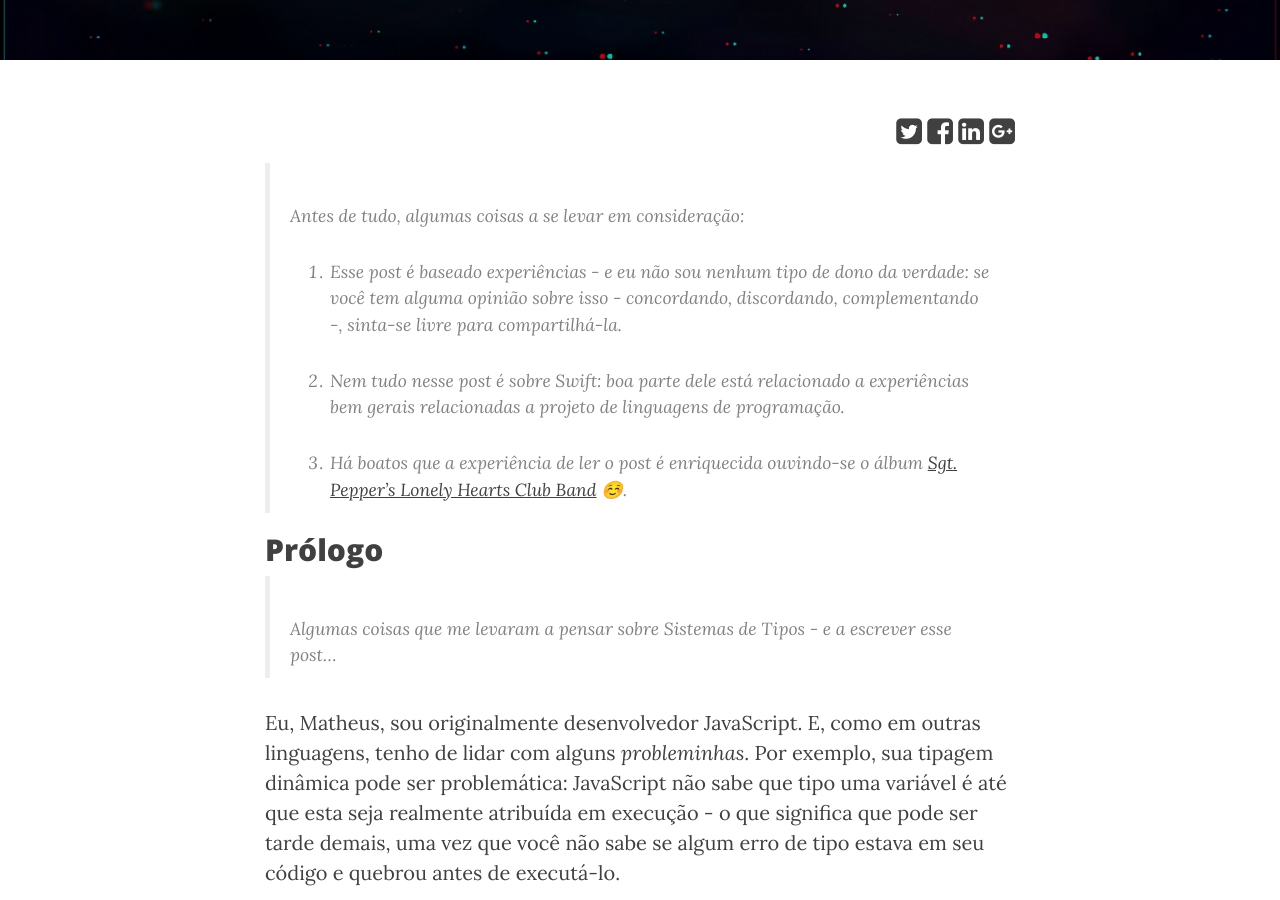
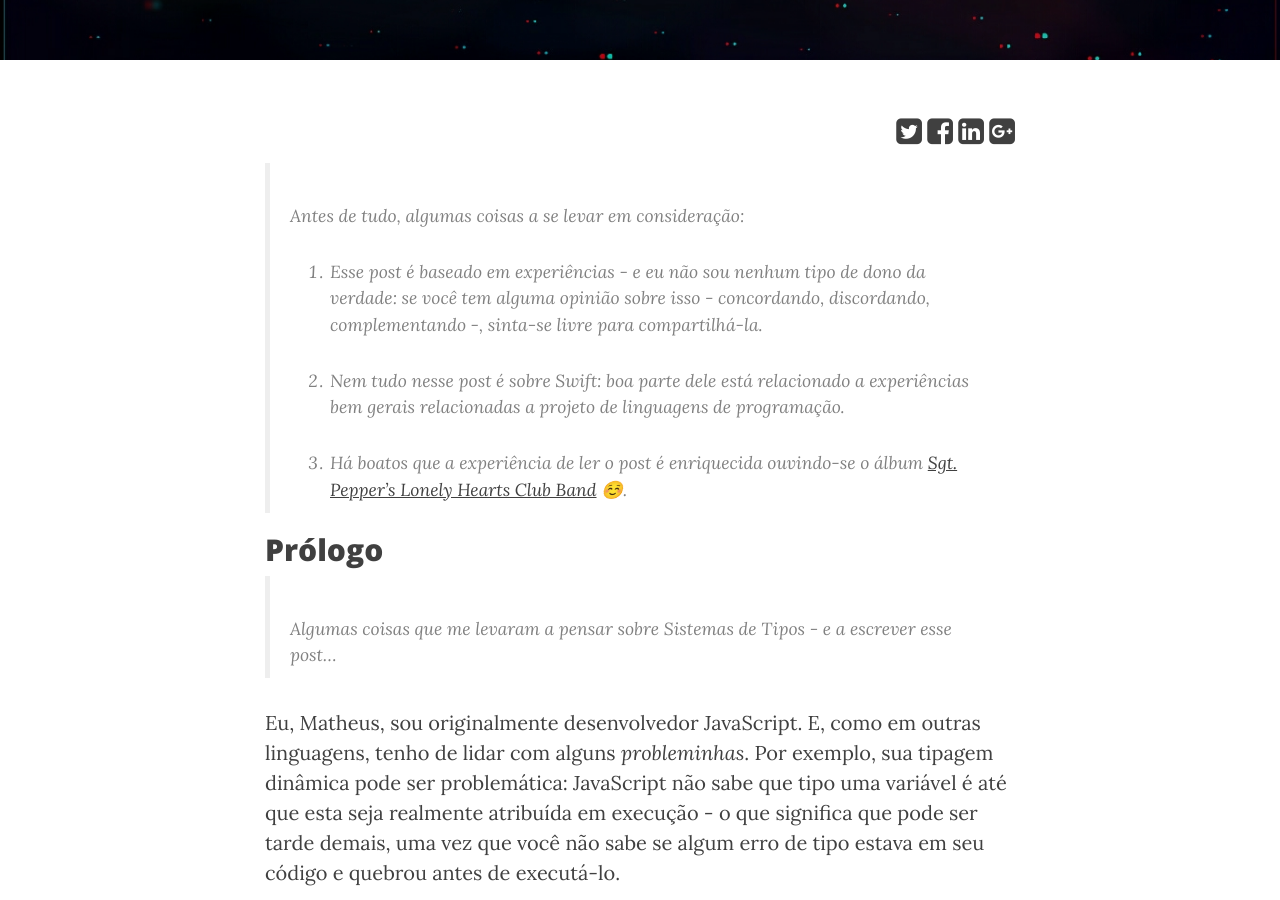
Before and after one commit to CocoaHeadsBrasil/equinociOS, a Jekyll site: the page built from _posts/2016-03-28-swift-in-the-sky-with-types.markdown, in a window 1280 px wide and 900 px high, scrolled down 509 px. Built offline with Jekyll 4.4.1, drawn with Linux system fonts in a browser that asks for light colours; nearby versions of some CDN libraries; comment, search, counter and statistics services are not loaded.

Commit message:
Pequena Correção

```diff
--- a/_posts/2016-03-28-swift-in-the-sky-with-types.markdown
+++ b/_posts/2016-03-28-swift-in-the-sky-with-types.markdown
@@ -10,7 +10,7 @@ category:   swift
 
 > Antes de tudo, algumas coisas a se levar em consideração:
 >
-> 1. Esse post é baseado experiências - e eu não sou nenhum tipo de *dono da
+> 1. Esse post é baseado em experiências - e eu não sou nenhum tipo de *dono da
 verdade*: se você tem alguma opinião sobre isso - concordando, discordando,
 complementando -, sinta-se livre para compartilhá-la.
 >
```
